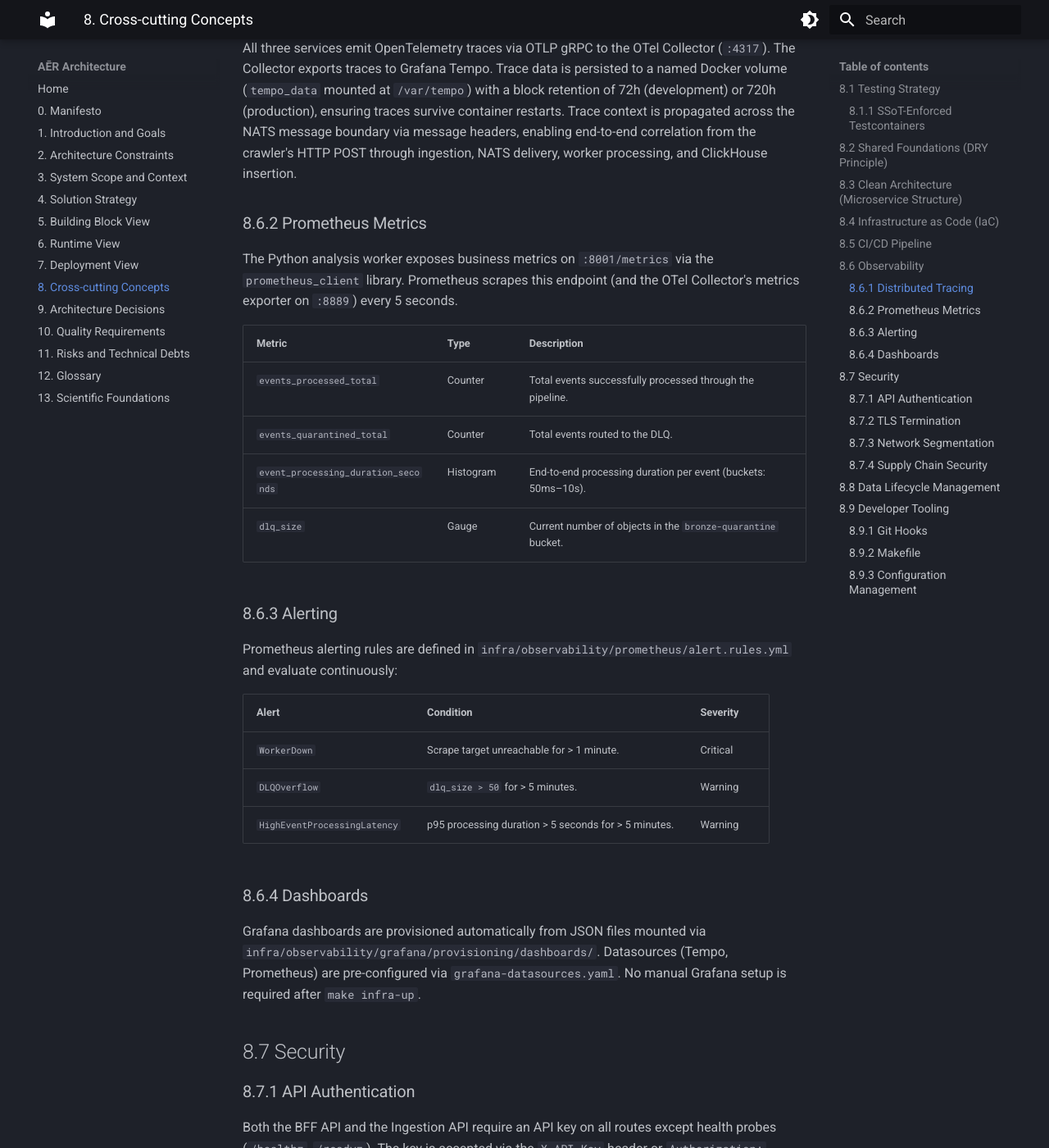
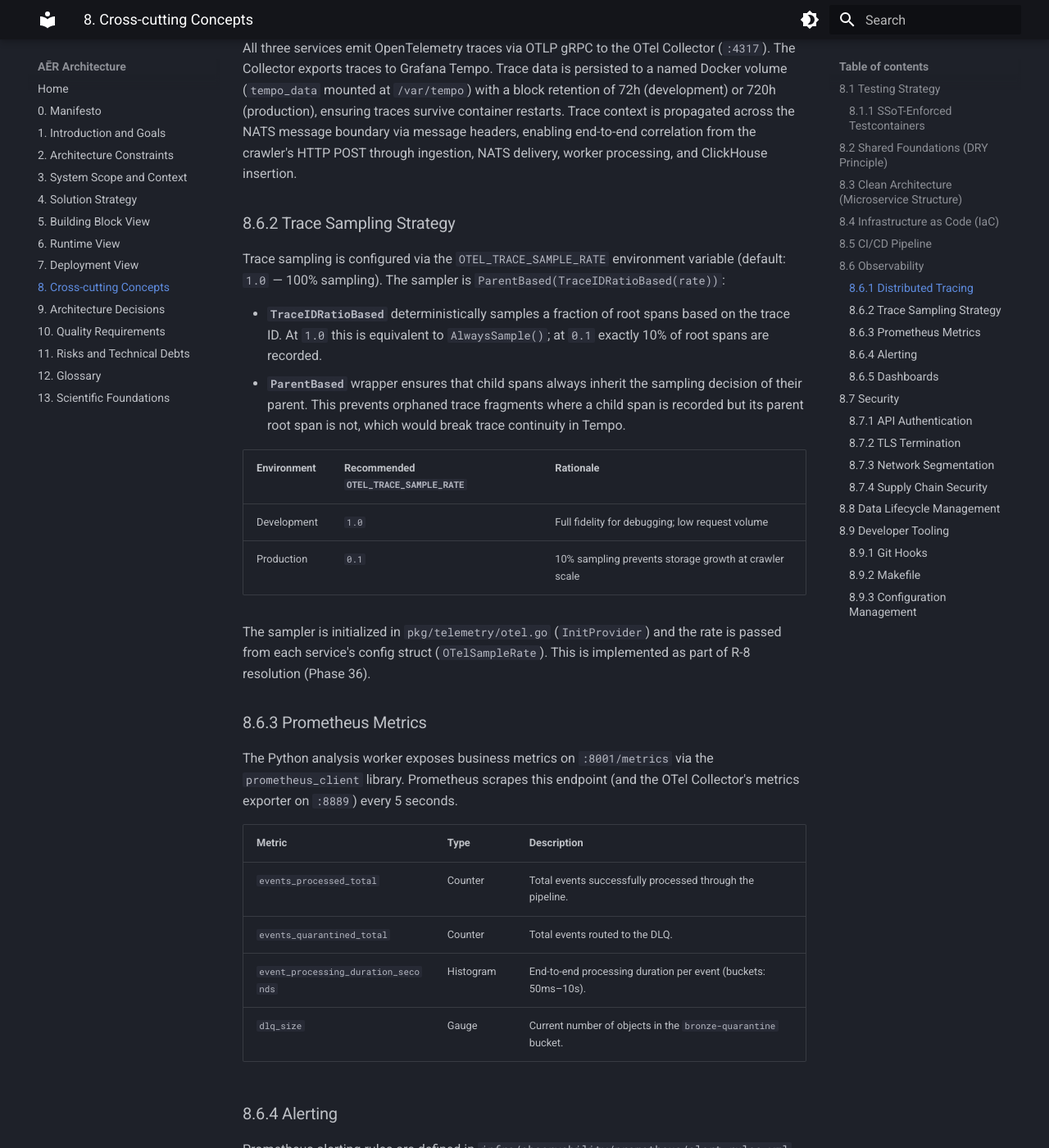
Before and after one commit to frogfromlake/aer, an MkDocs documentation site: the page built from docs/arc42/08_concepts.md, in a window 1280 px wide and 1400 px high, scrolled down 4563 px. Shown: the whole window at 82% size. Built offline with MkDocs 1.6.1 and Material for MkDocs 9.7.7, drawn with Linux system fonts in a browser that asks for light colours.

Commit message:
feat(otel): Observability Scaling Preparedness

```diff
--- a/compose.yaml
+++ b/compose.yaml
@@ -234,6 +234,7 @@ services:
       - MINIO_SECRET_KEY=${MINIO_ROOT_PASSWORD}
       - MINIO_USE_SSL=false
       - OTEL_EXPORTER_OTLP_ENDPOINT=${OTEL_EXPORTER_OTLP_ENDPOINT}
+      - OTEL_TRACE_SAMPLE_RATE=${OTEL_TRACE_SAMPLE_RATE:-1.0}  # Production recommendation: 0.1
       - MIGRATIONS_PATH=/migrations
       - INGESTION_API_KEY=${INGESTION_API_KEY}
     networks:
@@ -332,6 +333,7 @@ services:
       - CLICKHOUSE_DB=${CLICKHOUSE_DB}
       - BFF_API_KEY=${BFF_API_KEY}
       - OTEL_EXPORTER_OTLP_ENDPOINT=${OTEL_EXPORTER_OTLP_ENDPOINT}
+      - OTEL_TRACE_SAMPLE_RATE=${OTEL_TRACE_SAMPLE_RATE:-1.0}  # Production recommendation: 0.1
     labels:
       - "traefik.enable=true"
       - "traefik.http.routers.bff-api.rule=PathPrefix(`/api`)"
--- a/docs/arc42/08_concepts.md
+++ b/docs/arc42/08_concepts.md
@@ -127,7 +127,21 @@ Every dataset entering AĒR is fully traceable from the Gold layer back to the o
 
 All three services emit OpenTelemetry traces via OTLP gRPC to the OTel Collector (`:4317`). The Collector exports traces to Grafana Tempo. Trace data is persisted to a named Docker volume (`tempo_data` mounted at `/var/tempo`) with a block retention of 72h (development) or 720h (production), ensuring traces survive container restarts. Trace context is propagated across the NATS message boundary via message headers, enabling end-to-end correlation from the crawler's HTTP POST through ingestion, NATS delivery, worker processing, and ClickHouse insertion.
 
-### 8.6.2 Prometheus Metrics
+### 8.6.2 Trace Sampling Strategy
+
+Trace sampling is configured via the `OTEL_TRACE_SAMPLE_RATE` environment variable (default: `1.0` — 100% sampling). The sampler is `ParentBased(TraceIDRatioBased(rate))`:
+
+- **`TraceIDRatioBased`** deterministically samples a fraction of root spans based on the trace ID. At `1.0` this is equivalent to `AlwaysSample()`; at `0.1` exactly 10% of root spans are recorded.
+- **`ParentBased`** wrapper ensures that child spans always inherit the sampling decision of their parent. This prevents orphaned trace fragments where a child span is recorded but its parent root span is not, which would break trace continuity in Tempo.
+
+| Environment | Recommended `OTEL_TRACE_SAMPLE_RATE` | Rationale |
+| :--- | :--- | :--- |
+| Development | `1.0` | Full fidelity for debugging; low request volume |
+| Production | `0.1` | 10% sampling prevents storage growth at crawler scale |
+
+The sampler is initialized in `pkg/telemetry/otel.go` (`InitProvider`) and the rate is passed from each service's config struct (`OTelSampleRate`). This is implemented as part of R-8 resolution (Phase 36).
+
+### 8.6.3 Prometheus Metrics
 
 The Python analysis worker exposes business metrics on `:8001/metrics` via the `prometheus_client` library. Prometheus scrapes this endpoint (and the OTel Collector's metrics exporter on `:8889`) every 5 seconds.
 
@@ -148,7 +162,7 @@ Prometheus alerting rules are defined in `infra/observability/prometheus/alert.r
 | `DLQOverflow` | `dlq_size > 50` for > 5 minutes. | Warning |
 | `HighEventProcessingLatency` | p95 processing duration > 5 seconds for > 5 minutes. | Warning |
 
-### 8.6.4 Dashboards
+### 8.6.5 Dashboards
 
 Grafana dashboards are provisioned automatically from JSON files mounted via `infra/observability/grafana/provisioning/dashboards/`. Datasources (Tempo, Prometheus) are pre-configured via `grafana-datasources.yaml`. No manual Grafana setup is required after `make infra-up`.
 
```
Also changed, not shown: other parts of docs/arc42/08_concepts.md (+1 -1 lines), ROADMAP.md (+2 -2 lines), docs/arc42/11_risks_and_technical_debts.md (+14 -0 lines), 6 other files.
